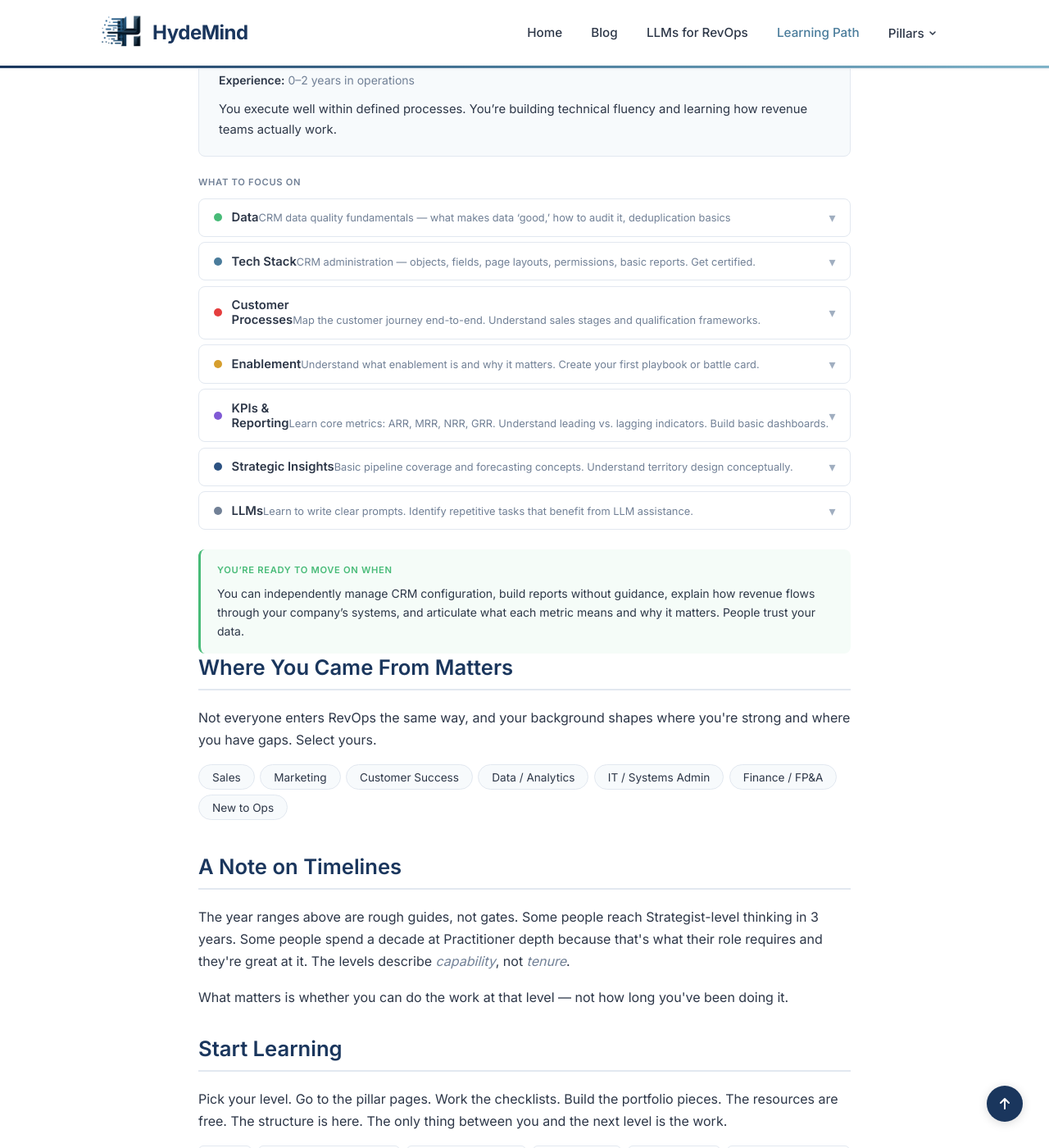
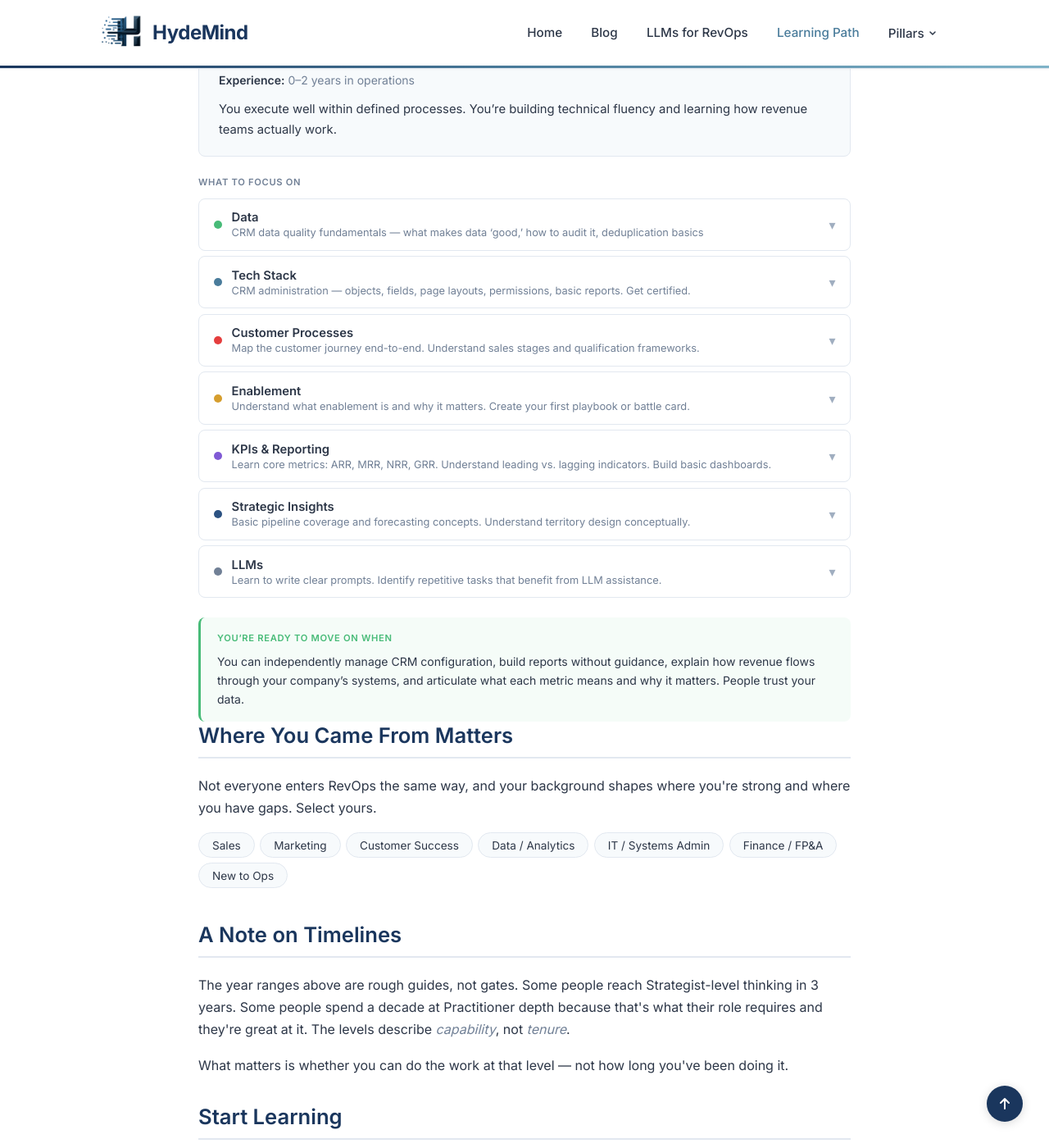
Before and after one commit to jandhyde/hydemind, a Jekyll site: the page built from learning-path.html, in a window 1280 px wide and 1400 px high, scrolled down 595 px. Shown: the whole window at 82% size. Built offline with Jekyll 4.4.1, drawn with Linux system fonts in a browser that asks for light colours.

Commit message:
Fix pillar name/preview text spacing on learning path

```diff
--- a/learning-path.html
+++ b/learning-path.html
@@ -173,12 +173,13 @@ intro: "The six pillars teach you what RevOps covers. This page tells you what o
   flex-shrink: 0;
 }
 
-.lp-pillar-info { flex: 1; min-width: 0; }
+.lp-pillar-info { flex: 1; min-width: 0; display: flex; flex-direction: column; }
 
 .lp-pillar-name {
   font-size: 0.925rem;
   font-weight: 600;
   color: var(--color-text);
+  display: block;
 }
 
 .lp-pillar-preview {
@@ -187,7 +188,8 @@ intro: "The six pillars teach you what RevOps covers. This page tells you what o
   white-space: nowrap;
   overflow: hidden;
   text-overflow: ellipsis;
-  margin-top: 1px;
+  margin-top: 2px;
+  display: block;
 }
 
 .lp-pillar-arrow {
```
